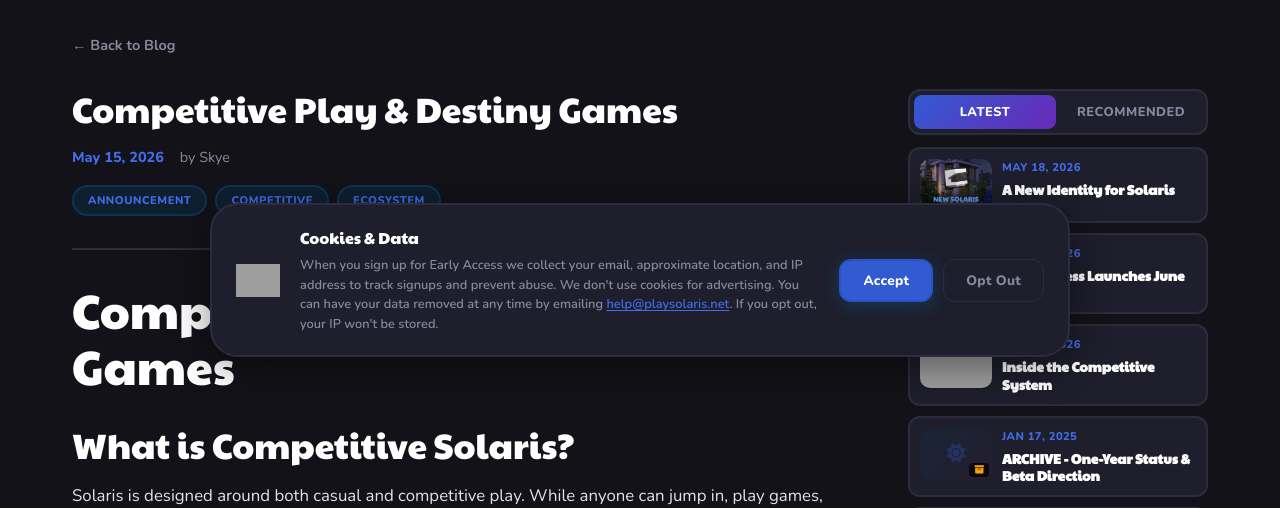
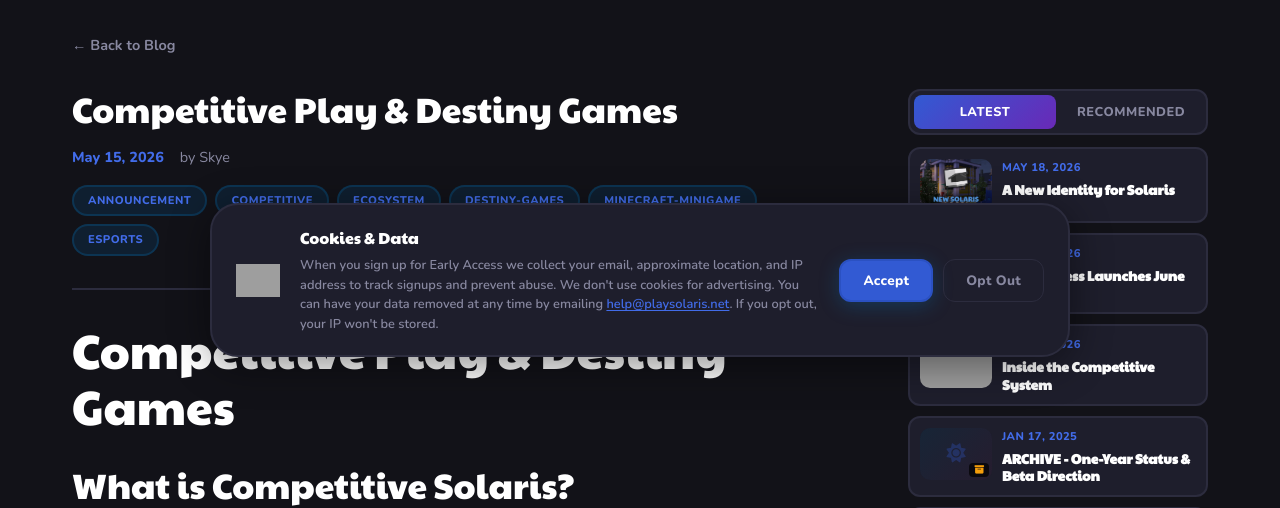
Before and after one commit to Astrofox-Studios/Solaris-Landing-Page, a Flask app: page /blog/2026-05-15-the-bigger-picture in a window 1280 px wide. Shown: the part 419-927 px from the top of the page. Run offline with Flask 3, Linux system fonts and the light colour scheme; data that the repository does not hold is empty; grey boxes are pictures that could not be loaded.

Commit message:
SEO update and fix

```diff
--- a/content/blog/2026-05-15-competitive-system.md
+++ b/content/blog/2026-05-15-competitive-system.md
@@ -7,6 +7,9 @@ tags:
   - competitive
   - gameplay
   - deep-dive
+  - ranked
+  - minecraft-minigame
+  - java-edition
 thumbnail: "comp.png"
 header_image: "/static/images/blog/comp.png"
 ---
--- a/content/blog/2026-05-15-early-access-announcement.md
+++ b/content/blog/2026-05-15-early-access-announcement.md
@@ -7,6 +7,9 @@ tags:
   - announcement
   - early-access
   - news
+  - minecraft-minigame
+  - java-edition
+  - season-0
 thumbnail: "early-access.png"
 header_image: "/static/images/blog/early-access.png"
 ---
--- a/content/blog/2026-05-15-the-bigger-picture.md
+++ b/content/blog/2026-05-15-the-bigger-picture.md
@@ -7,6 +7,9 @@ tags:
   - announcement
   - competitive
   - ecosystem
+  - destiny-games
+  - minecraft-minigame
+  - esports
 thumbnail: "solaris-poster.png"
 header_image: "/static/images/blog/solaris-poster.png"
 ---
--- a/templates/about.html
+++ b/templates/about.html
@@ -1,7 +1,8 @@
 {% extends "base.html" %}
 
-{% block title %}About{% endblock %}
-{% block description %}Learn about Solaris and Astro Fox Studios{% endblock %}
+{% block title %}About Solaris — Competitive Minecraft Server by Astrofox Studios{% endblock %}
+{% block description %}Solaris is a competitive Minecraft Java Edition minigame server built by Astrofox Studios Ltd, London. Ranked play, cosmetics, and a growing competitive ecosystem at playsolaris.net.{% endblock %}
+{% block keywords %}About Solaris, Astrofox Studios, Astrofox Studios Ltd, competitive Minecraft server, Minecraft minigame, playsolaris.net, Minecraft Java Edition server{% endblock %}
 
 {% block extra_css %}
 <link rel="stylesheet" href="{{ url_for('static', filename='css/signup.css') }}">
--- a/templates/base.html
+++ b/templates/base.html
@@ -3,18 +3,24 @@
 <head>
     <meta charset="UTF-8">
     <meta name="viewport" content="width=device-width, initial-scale=1.0">
-    <title>{% block title %}Solaris{% endblock %}</title>
-    <meta name="description" content="{% block description %}Solaris — A new dawn in Minecraft awaits. Join us at playsolaris.net{% endblock %}">
-    <meta property="og:title" content="{% block og_title %}Solaris{% endblock %}">
-    <meta property="og:description" content="{% block og_description %}A new dawn in Minecraft awaits. Join us at playsolaris.net{% endblock %}">
+    <title>{% block title %}Solaris — Competitive Minecraft Minigame Server{% endblock %}</title>
+    <meta name="description" content="{% block description %}Solaris is a competitive Minecraft Java Edition minigame server. Ranked play, seasonal progression, and a path to esports. Early Access June 27th. Join at playsolaris.net.{% endblock %}">
+    <meta name="keywords" content="{% block keywords %}Solaris, playsolaris.net, competitive Minecraft server, Minecraft minigame server, Minecraft Java Edition server, ranked Minecraft, competitive minigame server, Minecraft server 2026, Minecraft esports, Destiny Games, Astrofox Studios{% endblock %}">
+    <link rel="canonical" href="https://www.playsolaris.net{{ request.path }}">
+    <meta property="og:title" content="{% block og_title %}Solaris — Competitive Minecraft Minigame Server{% endblock %}">
+    <meta property="og:description" content="{% block og_description %}Competitive Minecraft Java Edition minigame server. Ranked play, seasonal progression, and a path to esports. Early Access June 27th.{% endblock %}">
     <meta property="og:type" content="website">
     <meta property="og:image" content="{% block og_image %}{{ url_for('static', filename='images/blog/early-access.png', _external=True) }}{% endblock %}">
     <meta property="og:image:width" content="1200">
     <meta property="og:image:height" content="630">
-    <meta property="og:url" content="{{ request.url }}">
+    <meta property="og:url" content="https://www.playsolaris.net{{ request.path }}">
     <meta property="og:site_name" content="Solaris">
     <meta name="twitter:card" content="summary_large_image">
+    <meta name="twitter:title" content="{{ self.og_title() }}">
+    <meta name="twitter:description" content="{{ self.og_description() }}">
     <meta name="twitter:image" content="{% block twitter_image %}{{ url_for('static', filename='images/blog/early-access.png', _external=True) }}{% endblock %}">
+    <meta name="twitter:site" content="@playsolaris">
+    {% block extra_head %}{% endblock %}
 
     <!-- Favicons -->
     <link rel="icon" type="image/png" href="{{ url_for('static', filename='favicon/favicon-96x96.png') }}" sizes="96x96" />
@@ -36,6 +42,34 @@
     <link rel="stylesheet" href="{{ url_for('static', filename='css/footer.css') }}">
     <link rel="stylesheet" href="{{ url_for('static', filename='css/responsive.css') }}">
     <link rel="stylesheet" href="{{ url_for('static', filename='css/cookie-banner.css') }}">
+
+    <!-- Structured data -->
+    <script type="application/ld+json">
+    {
+      "@context": "https://schema.org",
+      "@graph": [
+        {
+          "@type": "WebSite",
+          "@id": "https://www.playsolaris.net/#website",
+          "url": "https://www.playsolaris.net",
+          "name": "Solaris",
+          "description": "Competitive Minecraft Java Edition minigame server by Astrofox Studios",
+          "publisher": { "@id": "https://www.playsolaris.net/#organization" }
+        },
+        {
+          "@type": "Organization",
+          "@id": "https://www.playsolaris.net/#organization",
+          "name": "Astrofox Studios",
+          "legalName": "Astrofox Studios Ltd",
+          "url": "https://www.playsolaris.net",
+          "logo": "https://www.playsolaris.net/static/favicon/favicon-96x96.png",
+          "foundingLocation": "London, United Kingdom",
+          "description": "Astrofox Studios Ltd is the developer and operator of Solaris, a competitive Minecraft Java Edition minigame server.",
+          "sameAs": ["https://discord.gg/playsolaris"]
+        }
+      ]
+    }
+    </script>
 
     <!-- Theme: apply saved preference before paint -->
     <script>
--- a/templates/blog/listing.html
+++ b/templates/blog/listing.html
@@ -1,7 +1,8 @@
 {% extends "base.html" %}
 
-{% block title %}Blog{% endblock %}
-{% block description %}Latest news and updates from Solaris{% endblock %}
+{% block title %}Blog — Solaris | Minecraft Minigame News & Updates{% endblock %}
+{% block description %}News, development updates, and deep-dives from Solaris — the competitive Minecraft Java Edition minigame server. Follow Early Access, seasons, and competitive rankings.{% endblock %}
+{% block keywords %}Solaris blog, Minecraft server news, competitive Minecraft updates, minigame server blog, Solaris Early Access, Solaris Season 1, playsolaris.net news{% endblock %}
 
 {% block extra_css %}
 <link rel="stylesheet" href="{{ url_for('static', filename='css/blog.css') }}">
--- a/templates/index.html
+++ b/templates/index.html
@@ -1,4 +1,10 @@
 {% extends "base.html" %}
+
+{% block title %}Solaris — Competitive Minecraft Minigame Server | playsolaris.net{% endblock %}
+{% block description %}Solaris is a competitive Minecraft Java Edition minigame server. Ranked play, cosmetics, seasonal events, and a path to esports. Early Access June 27th, 2026. Join at playsolaris.net.{% endblock %}
+{% block keywords %}Solaris, playsolaris.net, competitive Minecraft server, Minecraft minigame server, Minecraft Java Edition, ranked Minecraft, competitive minigame server, Minecraft server 2026, Minecraft esports, Destiny Games, Astrofox Studios, competitive Java server, Minecraft ranked play, minigame server alternative, best Minecraft servers 2026{% endblock %}
+{% block og_title %}Solaris — Competitive Minecraft Minigame Server{% endblock %}
+{% block og_description %}Ranked play, seasonal progression, and a path to esports. Competitive Minecraft Java Edition minigame server. Early Access June 27th.{% endblock %}
 
 {% block extra_css %}
 <link rel="stylesheet" href="{{ url_for('static', filename='css/hero.css') }}">
--- a/templates/roadmap.html
+++ b/templates/roadmap.html
@@ -1,7 +1,8 @@
 {% extends "base.html" %}
 
-{% block title %}Roadmap — Solaris{% endblock %}
-{% block description %}Follow the Solaris roadmap from Pre-Early Access through to Beta Release and beyond.{% endblock %}
+{% block title %}Roadmap — Solaris | Competitive Minecraft Minigame Server{% endblock %}
+{% block description %}Follow the Solaris development roadmap — from Pre-Early Access through Early Access, Season 1, and beyond. See what's coming to the competitive Minecraft minigame server.{% endblock %}
+{% block keywords %}Solaris roadmap, Minecraft server roadmap, competitive Minecraft 2026, minigame server features, Solaris Early Access, Season 1, playsolaris.net{% endblock %}
 
 {% block extra_css %}
 <link rel="stylesheet" href="{{ url_for('static', filename='css/roadmap.css') }}">
```
Also changed, not shown: templates/blog/post.html (+30 -0 lines).
